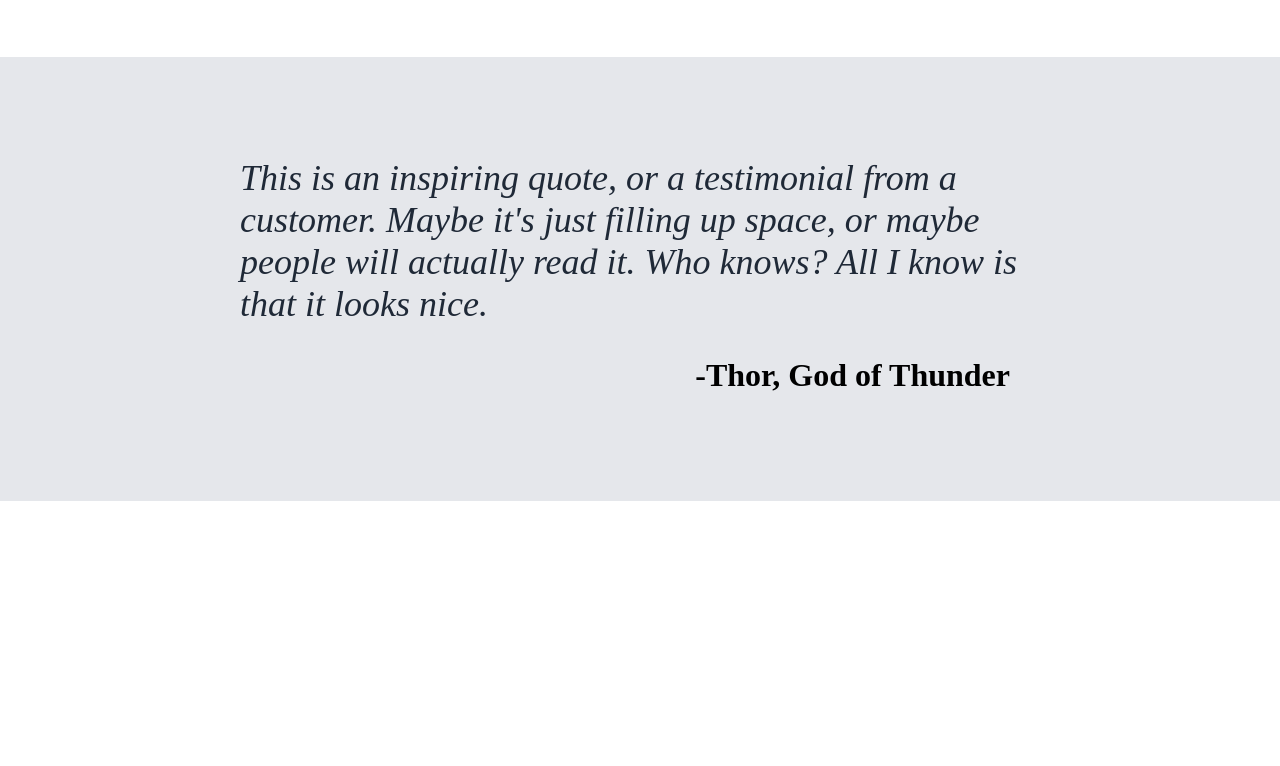
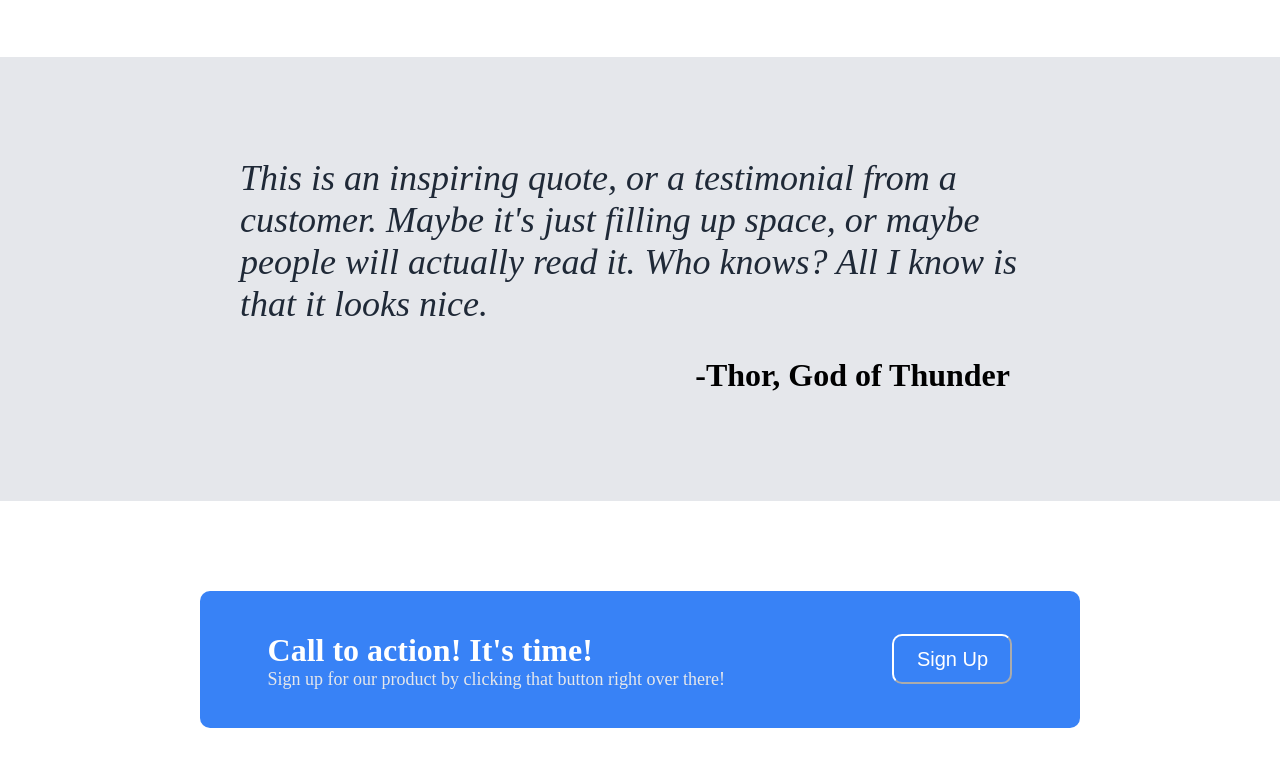
Before and after one commit to samxamiri/Landing-Page, a plain HTML site: page index.html in a window 1280 px wide. Shown: the part 909-1675 px from the top of the page. Before the commit the page ends 1410 px from the top, so only its background shows below. Drawn offline with Linux system fonts and the light colour scheme.

Commit message:
Added call to action section

```diff
--- a/index.html
+++ b/index.html
@@ -75,6 +75,18 @@
       <p class="author">-Thor, God of Thunder</p>
     </div>
     </div>
+
+    <div class="section-4">
+      <div class="blue-container">
+        <div class="left-text">
+        <h1 class="calltoaction">Call to action! It's time!</h1>
+        <p class="signup-text">Sign up for our product by clicking that button right over there!</p>
+      </div>
+      <div class="right-button">
+        <button type="submit" class="signupbutton2">Sign Up</button>
+      </div>
+      </div>
+    </div>
     </div>
   </body>
 </html>
--- a/style.css
+++ b/style.css
@@ -136,3 +136,51 @@ ul a {
 .quote-container {
   max-width: 800px;
 }
+
+.blue-container {
+  display: flex;
+  background-color: #3882f6;
+  justify-content: space-evenly;
+  padding-top: 20px;
+  padding-bottom: 20px;
+  margin-top: 90px;
+  margin-bottom: 90px;
+  margin-left: 200px;
+  margin-right: 200px;
+  gap: 100px;
+  border-radius: 10px;
+}
+
+.right-button {
+  display: flex;
+  align-items: center;
+}
+
+.calltoaction {
+  margin-bottom: 0;
+}
+
+.signup-text {
+  margin-top: 0;
+}
+
+.signupbutton2 {
+  color: white;
+  background-color: #3882f6;
+  border-color: white;
+  border-radius: 10px;
+  font-size: 20px;
+  width: 120px;
+  height: 50px;
+  box-shadow: none;
+}
+
+.signup-text {
+  font-size: 18px;
+  color: #e5e7eb;
+}
+
+.calltoaction {
+  color: white;
+  font-weight: 600;
+}
```
